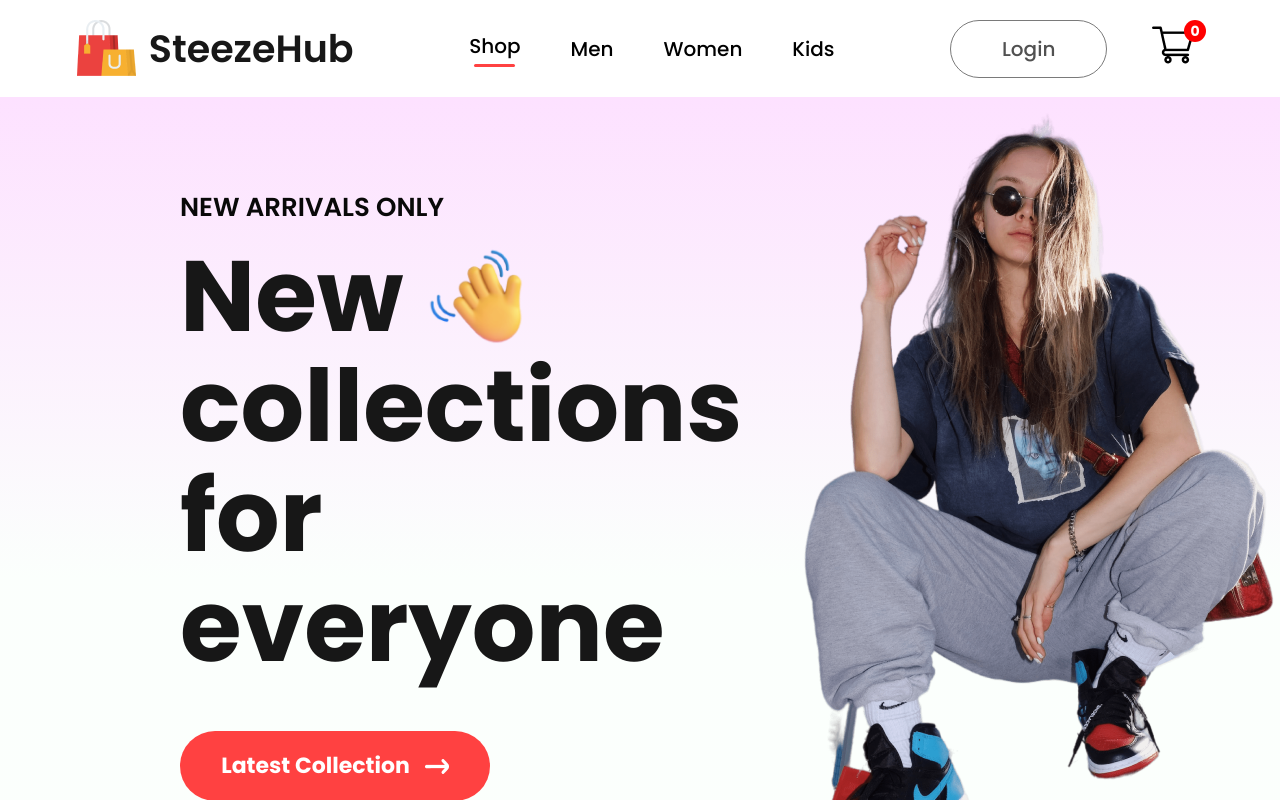
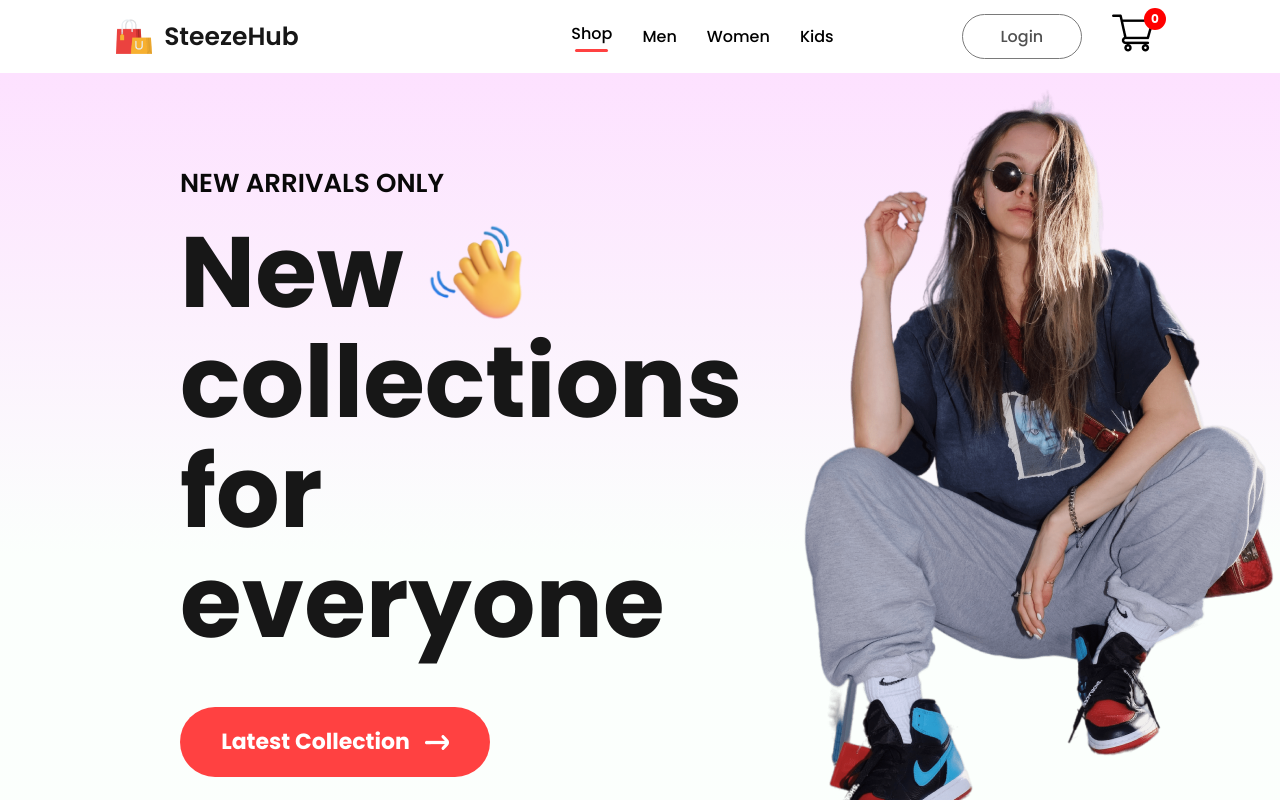
Before and after one commit to FinzyPHINZY/SteezeHub, a React (Vite) app: page / in a window 1280 px wide. Shown: the top 800 px of the page. Built offline with nearby package versions, Linux system fonts and the light colour scheme; some icons are missing.

Commit message:
made navbar responsive

```diff
--- a/package.json
+++ b/package.json
@@ -10,6 +10,7 @@
     "preview": "vite preview"
   },
   "dependencies": {
+    "hugeicons-react": "^0.2.0",
     "react": "^18.2.0",
     "react-dom": "^18.2.0",
     "react-router-dom": "^6.23.1"
--- a/src/Components/Navbar/Navbar.css
+++ b/src/Components/Navbar/Navbar.css
@@ -1,6 +1,7 @@
 .navbar {
   display: flex;
   justify-content: space-around;
+  align-items: center;
   padding: 16px;
   box-shadow: 0 1px 3px -2px rgb(0, 0, 0);
 }
@@ -77,3 +78,117 @@
   color: white;
   font-weight: 700;
 }
+
+.navbar__dropdown {
+  display: none;
+}
+
+@media (max-width: 1280px) {
+  .navbar {
+    padding: 12px 50px;
+  }
+
+  .navbar__logo img {
+    width: 40px;
+  }
+
+  .navbar__logo p {
+    font-size: 25px;
+  }
+
+  .navbar__menu {
+    gap: 30px;
+    font-size: 16px;
+  }
+
+  .navbar__login_cart {
+    gap: 30px;
+  }
+
+  .navbar__login_cart button {
+    width: 120px;
+    height: 45px;
+    font-size: 16px;
+  }
+
+  .navbar__cart_count {
+    margin-left: -40px;
+    font-size: 12px;
+  }
+}
+
+@media (max-width: 1024px) {
+  .navbar {
+    padding: 12px 30px;
+  }
+
+  .navbar__menu {
+    gap: 25px;
+    font-size: 14px;
+  }
+
+  .navbar__login_cart button {
+    width: 80px;
+    height: 35px;
+    font-size: 14px;
+  }
+
+  .navbar__login_cart img {
+    width: 30px;
+  }
+
+  .navbar__cart_count {
+    width: 18px;
+    height: 18px;
+  }
+}
+
+@media (max-width: 800px) {
+  .navbar {
+    padding: 10px 0;
+  }
+
+  .navbar__dropdown {
+    display: block;
+    width: 30px;
+    rotate: -180deg;
+    transition: 0.5s;
+  }
+
+  .navbar__menu {
+    display: none;
+    height: 80px;
+    width: 100%;
+    position: absolute;
+    background: white;
+    justify-content: center;
+    top: 50px;
+  }
+
+  .nav_menu_visible {
+    display: flex;
+  }
+
+  .navbar__dropdown.open {
+    transform: rotate(180deg);
+  }
+}
+
+@media (max-width: 500px) {
+  .navbar {
+    padding: 8px 0px;
+    gap: 0;
+  }
+
+  .navbar__logo {
+    transform: scale(0.8);
+  }
+
+  .navbar__menu {
+    height: 70px;
+  }
+
+  .navbar__login_cart {
+    transform: scale(0.8);
+  }
+}
--- a/src/Components/Navbar/Navbar.jsx
+++ b/src/Components/Navbar/Navbar.jsx
@@ -1,20 +1,30 @@
 import "./Navbar.css";
 import logo from "../Assets/logo.png";
 import cart_icon from "../Assets/cart_icon.png";
-import { useContext, useState } from "react";
+import { useContext, useRef, useState } from "react";
 import { NavLink } from "react-router-dom";
 import { ShopContext } from "../../Context/ShopContext";
-
+import { CircleArrowDown01Icon } from "hugeicons-react";
 const Navbar = () => {
   const { getCartCount } = useContext(ShopContext);
   const [menu, setMenu] = useState("shop");
+  const menuRef = useRef();
+
+  const dropdownToggle = (e) => {
+    menuRef.current.classList.toggle("nav_menu_visible");
+    e.target.classList.toggle("open");
+  };
   return (
     <div className="navbar">
       <div className="navbar__logo">
         <img src={logo} alt="SteezeHub" />
         <p>SteezeHub</p>
       </div>
-      <ul className="navbar__menu">
+      <CircleArrowDown01Icon
+        className="navbar__dropdown"
+        onClick={dropdownToggle}
+      />
+      <ul ref={menuRef} className="navbar__menu">
         <li onClick={() => setMenu("shop")}>
           <NavLink to="/">Shop </NavLink>
           {menu === "shop" && <hr />}
```
Also changed, not shown: 1 other file (tests, documents, lock files or other folders).
